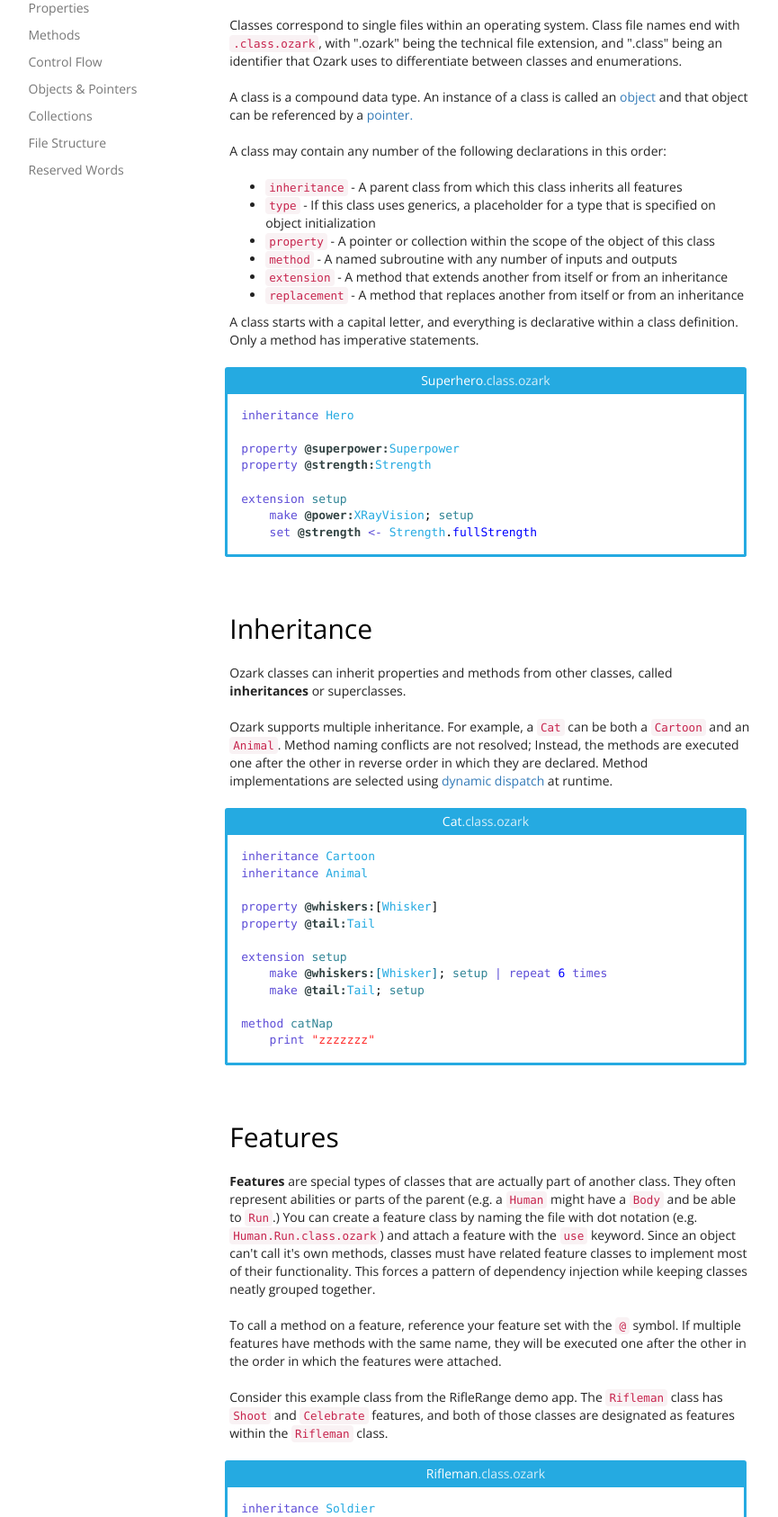
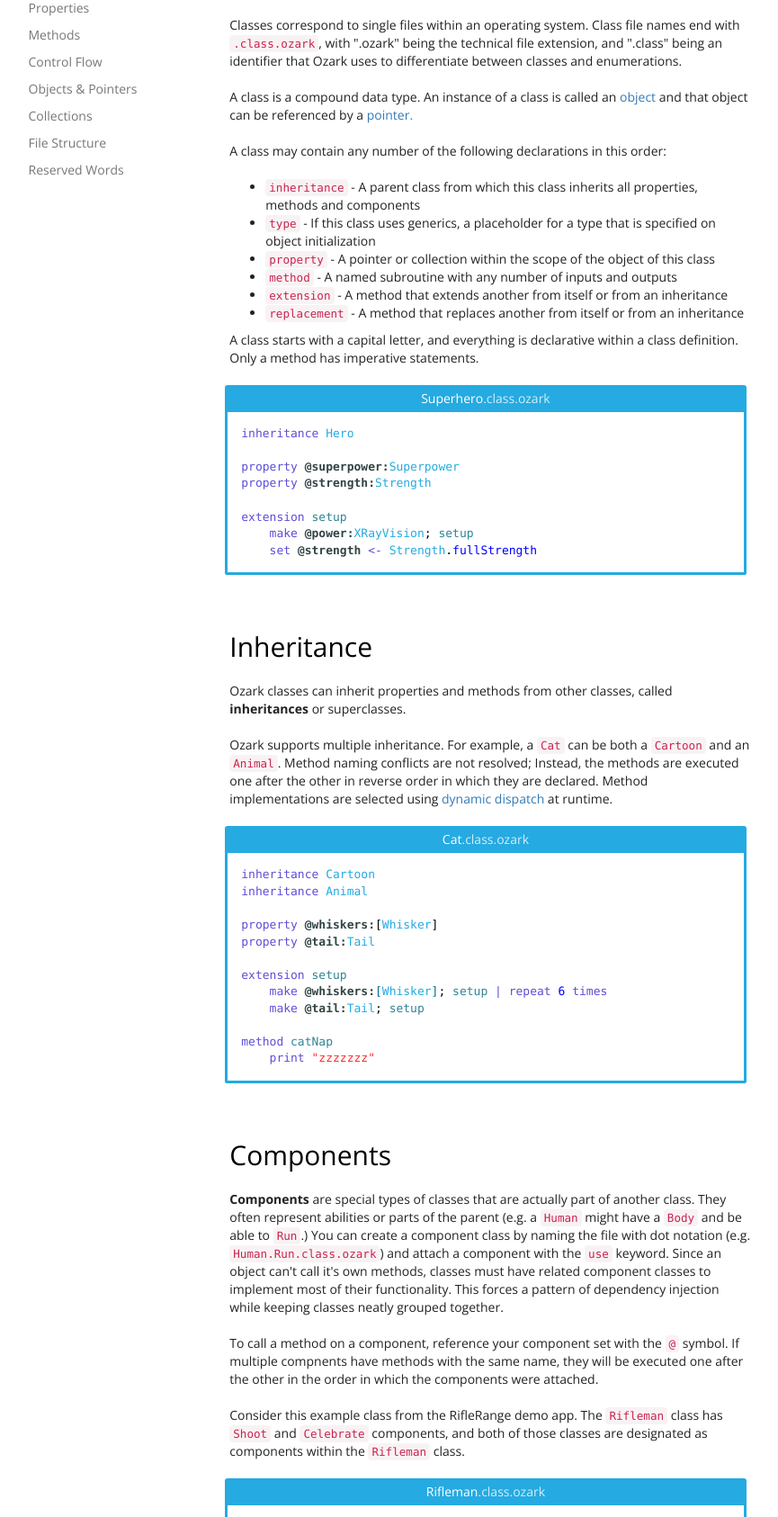
Before and after one commit to chasefinch/ozark-lang.github.io, a PHP site: page /language-documentation/classes in a window 1280 px wide. Shown: the part 320-2006 px from the top of the page at 90% size, without its empty margins (156-1021 px from the left). Run offline with PHP 8.4, Linux system fonts and the light colour scheme; some libraries are stand-ins or nearby versions.

Commit message:
Features -> components

```diff
--- a/language-documentation/classes.php
+++ b/language-documentation/classes.php
@@ -38,7 +38,7 @@
 											<p>A class may contain any number of the following declarations in this order:</p>
 
 											<ul>
-												<li><a href='#Inheritance'><code>inheritance</code></a> - A parent class from which this class inherits all features</li>
+												<li><a href='#Inheritance'><code>inheritance</code></a> - A parent class from which this class inherits all properties, methods and components</li>
 												<li><a href='objects#Generics'><code>type</code></a> - If this class uses generics, a placeholder for a type that is specified on object initialization</li>
 												<li><a href='properties'><code>property</code></a> - A pointer or collection within the scope of the object of this class</li>
 												<li><a href='methods'><code>method</code></a> - A named subroutine with any number of inputs and outputs</li>
@@ -78,20 +78,16 @@ extension setup
 method catNap
 	print "zzzzzzz"</pre></div>
 
-											<a name='Features'><h2>Features</h2></a>
+											<a name='Components'><h2>Components</h2></a>
 
-											<p><strong>Features</strong> are special types of classes that are actually part of another class. They often represent abilities or parts of the parent (e.g. a <code>Human</code> might have a <code>Body</code> and be able to <code>Run</code>.) You can create a feature class by naming the file with dot notation (e.g. <code>Human.Run.class.ozark</code>) and attach a feature with the <code>use</code> keyword. Since an object can't call it's own methods, classes must have related feature classes to implement most of their functionality. This forces a pattern of dependency injection while keeping classes neatly grouped together.</p>
+											<p><strong>Components</strong> are special types of classes that are actually part of another class. They often represent abilities or parts of the parent (e.g. a <code>Human</code> might have a <code>Body</code> and be able to <code>Run</code>.) You can create a component class by naming the file with dot notation (e.g. <code>Human.Run.class.ozark</code>) and attach a component with the <code>use</code> keyword. Since an object can't call it's own methods, classes must have related component classes to implement most of their functionality. This forces a pattern of dependency injection while keeping classes neatly grouped together.</p>
 
-											<p>To call a method on a feature, reference your feature set with the <code>@</code> symbol. If multiple features have methods with the same name, they will be executed one after the other in the order in which the features were attached.</p>
+											<p>To call a method on a component, reference your component set with the <code>@</code> symbol. If multiple compnents have methods with the same name, they will be executed one after the other in the order in which the components were attached.</p>
 
-											<p>Consider this example class from the RifleRange demo app. The <code>Rifleman</code> class has <code>Shoot</code> and <code>Celebrate</code> features, and both of those classes are designated as features within the <code>Rifleman</code> class.</p>
+											<p>Consider this example class from the RifleRange demo app. The <code>Rifleman</code> class has <code>Shoot</code> and <code>Celebrate</code> components, and both of those classes are designated as components within the <code>Rifleman</code> class.</p>
 
 											<div class='code-sample-header'>Rifleman.class.ozark</div>
 											<div class='code-sample' itemscope itemtype="http://schema.org/Code"><meta itemprop="language" content="Ozark" /><pre>inheritance Soldier
-
-class
-
-inheritance Soldier
 
 property @gun:Gun
 property @hat:Hat
--- a/language-documentation/concepts.php
+++ b/language-documentation/concepts.php
@@ -57,7 +57,7 @@ method clockOut time:Time
 
 											<p>Ozark also avoids techniques that don't truly adhere to the principles of OO development. Static methods are one example. Another is an object's ability to call its own methods with a reference to itself.</p>
 
-											<p>The lack of a <em>self</em> reference and of unnamed code blocks forces Ozark inheritance stacks to be tall, Ozark methods to be short, and Ozark software to be built purely with dependency injection. This results in a lot of small, hyper-focused classes. <a href='classes#Features'>Feature classes</a> are the key to keeping these related classes organized.</p>
+											<p>The lack of a <em>self</em> reference and of unnamed code blocks forces Ozark inheritance stacks to be tall, Ozark methods to be short, and Ozark software to be built purely with dependency injection. This results in a lot of small, hyper-focused classes. <a href='classes#Components'>Component classes</a> are the key to keeping these related classes organized.</p>
 
 											<div class='code-sample-header'>BaseballPlayer.Offense.class.ozark</div>
 											<div class='code-sample' itemscope itemtype="http://schema.org/Code"><meta itemprop="language" content="Ozark" /><pre>
--- a/language-documentation/files.php
+++ b/language-documentation/files.php
@@ -34,7 +34,7 @@
 											<p>The two types of Ozark files are <em>classes</em> and <em>enumerations</em>. Classes have filenames that end with <code>.class.ozark</code> and enumerations end with <code>.enumeration.ozark</code>.
 
 											<p><pre>NameOfTheClass.class.ozark
-NameOfTheClass.FeatureClass.class.ozark
+NameOfTheClass.ComponentClass.class.ozark
 AnEnumeration.enumeration.ozark</pre></p>
 
 											<p>The Ozark interpreter searches for files in the same directory as the source file. In essence, every directory with an Ozark file in it can be compiled or edited as an Ozark project.</p>
--- a/language-documentation/methods.php
+++ b/language-documentation/methods.php
@@ -88,7 +88,7 @@ method sail destination:WaterfrontLocation -&gt; duration:TimeInterval
 
 											<p>A method is, however, the only way of accessing the properties of a given object. Those properties are not accessible to other objects.</p>
 
-											<p>The special property, <code>@</code>, refers to the collection of feature classes available to the current class.</p>
+											<p>The special property, <code>@</code>, refers to the collection of component classes available to the current class.</p>
 
 
 											<a name="Extensions"><h2>Overriding &amp; extending parent methods</h2></a>
```
